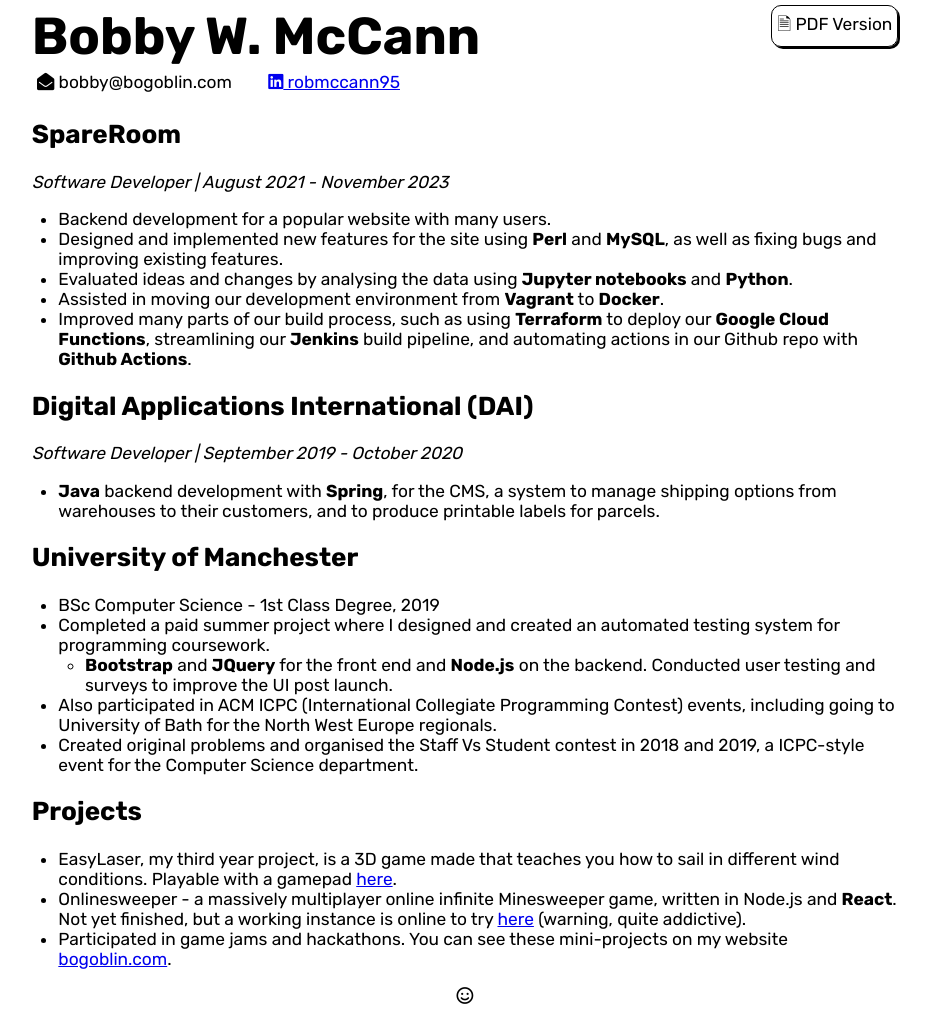
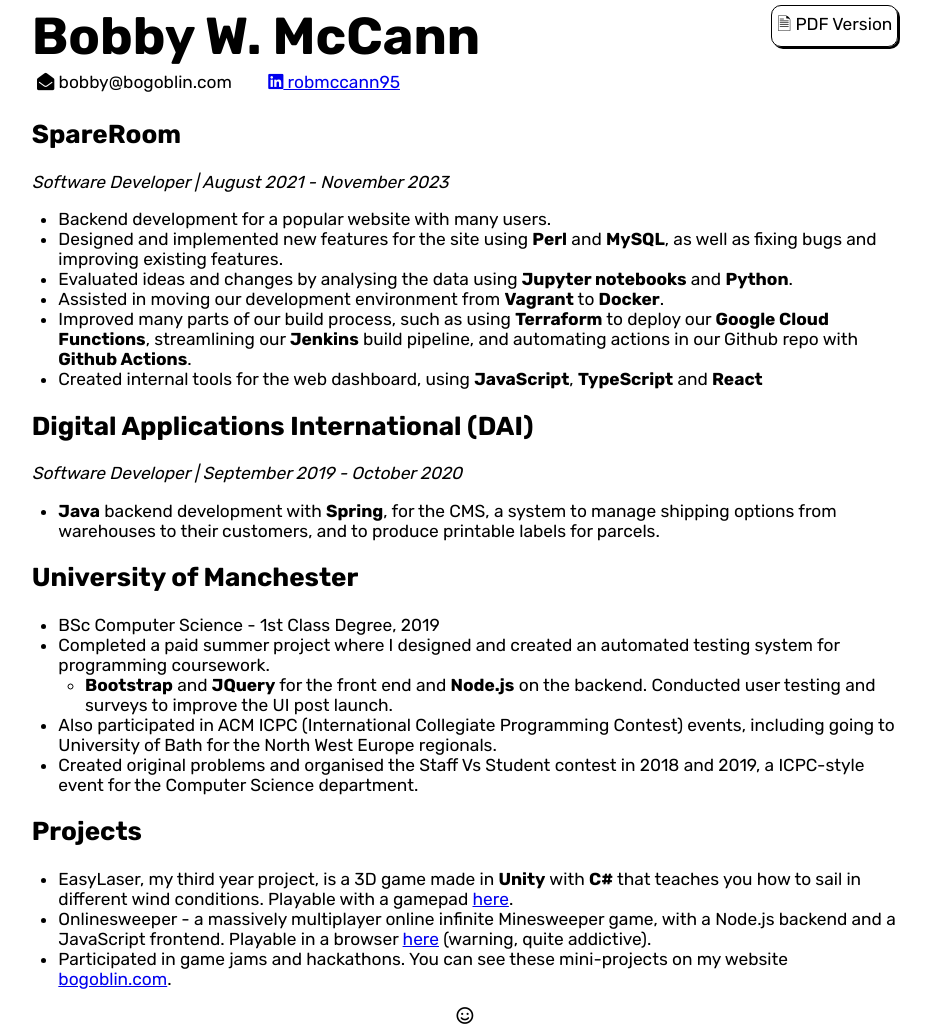
Before and after one commit to bogoblin/bobbyweb, a Jekyll site: the page cv/index.html, which Jekyll copies as it is, in a window 1280 px wide. Shown: the whole page, without its empty margins (175-1106 px from the left). Built offline with Jekyll 4.4.1, drawn with Linux system fonts in a browser that asks for light colours; nearby versions of some CDN libraries.

Commit message:
CV update

```diff
--- a/cv/index.html
+++ b/cv/index.html
@@ -50,58 +50,32 @@
 <p><em>Software Developer | August 2021 - November 2023</em></p>
 <ul>
 <li>Backend development for a popular website with many users.</li>
-<li>Designed and implemented new features for the site using
-<strong>Perl</strong> and <strong>MySQL</strong>, as well as fixing bugs
-and improving existing features.</li>
-<li>Evaluated ideas and changes by analysing the data using
-<strong>Jupyter notebooks</strong> and <strong>Python</strong>.</li>
-<li>Assisted in moving our development environment from
-<strong>Vagrant</strong> to <strong>Docker</strong>.</li>
-<li>Improved many parts of our build process, such as using
-<strong>Terraform</strong> to deploy our <strong>Google Cloud
-Functions</strong>, streamlining our <strong>Jenkins</strong> build
-pipeline, and automating actions in our Github repo with <strong>Github
-Actions</strong>.</li>
+<li>Designed and implemented new features for the site using <strong>Perl</strong> and <strong>MySQL</strong>, as well as fixing bugs and improving existing features.</li>
+<li>Evaluated ideas and changes by analysing the data using <strong>Jupyter notebooks</strong> and <strong>Python</strong>.</li>
+<li>Assisted in moving our development environment from <strong>Vagrant</strong> to <strong>Docker</strong>.</li>
+<li>Improved many parts of our build process, such as using <strong>Terraform</strong> to deploy our <strong>Google Cloud Functions</strong>, streamlining our <strong>Jenkins</strong> build pipeline, and automating actions in our Github repo with <strong>Github Actions</strong>.</li>
+<li>Created internal tools for the web dashboard, using <strong>JavaScript</strong>, <strong>TypeScript</strong> and <strong>React</strong></li>
 </ul>
-<h2 id="digital-applications-international-dai">Digital Applications
-International (DAI)</h2>
+<h2 id="digital-applications-international-dai">Digital Applications International (DAI)</h2>
 <p><em>Software Developer | September 2019 - October 2020</em></p>
 <ul>
-<li><strong>Java</strong> backend development with
-<strong>Spring</strong>, for the CMS, a system to manage shipping
-options from warehouses to their customers, and to produce printable
-labels for parcels.</li>
+<li><strong>Java</strong> backend development with <strong>Spring</strong>, for the CMS, a system to manage shipping options from warehouses to their customers, and to produce printable labels for parcels.</li>
 </ul>
 <h2 id="university-of-manchester">University of Manchester</h2>
 <ul>
 <li>BSc Computer Science - 1st Class Degree, 2019</li>
-<li>Completed a paid summer project where I designed and created an
-automated testing system for programming coursework.
+<li>Completed a paid summer project where I designed and created an automated testing system for programming coursework.
 <ul>
-<li><strong>Bootstrap</strong> and <strong>JQuery</strong> for the front
-end and <strong>Node.js</strong> on the backend. Conducted user testing
-and surveys to improve the UI post launch.</li>
+<li><strong>Bootstrap</strong> and <strong>JQuery</strong> for the front end and <strong>Node.js</strong> on the backend. Conducted user testing and surveys to improve the UI post launch.</li>
 </ul></li>
-<li>Also participated in ACM ICPC (International Collegiate Programming
-Contest) events, including going to University of Bath for the North
-West Europe regionals.</li>
-<li>Created original problems and organised the Staff Vs Student contest
-in 2018 and 2019, a ICPC-style event for the Computer Science
-department.</li>
+<li>Also participated in ACM ICPC (International Collegiate Programming Contest) events, including going to University of Bath for the North West Europe regionals.</li>
+<li>Created original problems and organised the Staff Vs Student contest in 2018 and 2019, a ICPC-style event for the Computer Science department.</li>
 </ul>
 <h2 id="projects">Projects</h2>
 <ul>
-<li>EasyLaser, my third year project, is a 3D game made that teaches you
-how to sail in different wind conditions. Playable with a gamepad <a
-href="https://bogoblin.com/games/2019/05/11/EasyLaser.html">here</a>.</li>
-<li>Onlinesweeper - a massively multiplayer online infinite Minesweeper
-game, written in Node.js and <strong>React</strong>. Not yet finished,
-but a working instance is online to try <a
-href="https://onlinesweeper-5i7y9.ondigitalocean.app/">here</a>
-(warning, quite addictive).</li>
-<li>Participated in game jams and hackathons. You can see these
-mini-projects on my website <a
-href="https://bogoblin.com">bogoblin.com</a>.</li>
+<li>EasyLaser, my third year project, is a 3D game made in <strong>Unity</strong> with <strong>C#</strong> that teaches you how to sail in different wind conditions. Playable with a gamepad <a href="https://bogoblin.com/games/2019/05/11/EasyLaser.html">here</a>.</li>
+<li>Onlinesweeper - a massively multiplayer online infinite Minesweeper game, with a Node.js backend and a JavaScript frontend. Playable in a browser <a href="https://onlinesweeper-5i7y9.ondigitalocean.app/">here</a> (warning, quite addictive).</li>
+<li>Participated in game jams and hackathons. You can see these mini-projects on my website <a href="https://bogoblin.com">bogoblin.com</a>.</li>
 </ul>
 <center><i class="far fa-smile"></i></center>
 <!--I know you're not supposed to use <center>, leave me alone-->
```
Also changed, not shown: 1 other file.
